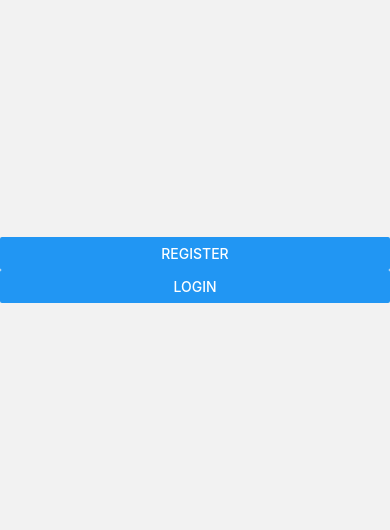
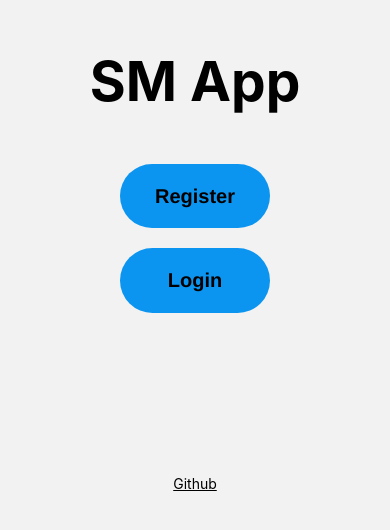
Before and after one commit to benjaminrittenhouse/social-media-app, a React Native app in the folder outfit/: screen / in a window 390 px wide. Shown: the part 152-682 px from the top of the page. Built offline with nearby package versions, Linux system fonts and the light colour scheme; no server answers.

Commit message:
working on styling, buttons -> touchableOpacity

```diff
--- a/outfit/components/Main.js
+++ b/outfit/components/Main.js
@@ -34,11 +34,12 @@ export class Main extends Component {
 
 		return (
 		    <Tab.Navigator initialRouteName="Feed" labeled = {false}
+		    		//headerShown = {false}
 		   	>
 		      	<Tab.Screen name="Feed" component={FeedScreen}
 		      	options={{
 		      		tabBarIcon: ({ color, size }) => (
-		      			<MaterialCommunityIcons name = "tshirt-crew" color={color} size={26} />
+		      			<MaterialCommunityIcons name = "home" color={color} size={26} />
 		      		),
 		      		headerShown: false,
 		      	}}/>
@@ -47,7 +48,7 @@ export class Main extends Component {
 		      		tabBarIcon: ({ color, size }) => (
 		      			<MaterialCommunityIcons name = "account-search" color={color} size={26} />
 		      		),
-		      		headerShown: false,
+		      		//headerShown: false,
 		      	}}/>
 		      	<Tab.Screen name="AddContainer" component={EmptyScreen}
 			      	listeners = {({ navigation }) => ({
--- a/outfit/components/auth/Landing.js
+++ b/outfit/components/auth/Landing.js
@@ -1,19 +1,86 @@
 import React from 'react'
-import { Text, View, Button } from 'react-native'
+import { Text, View, TouchableOpacity, StyleSheet, Linking } from 'react-native'
 
 
 // function, stateLESS
 export default function Landing({ navigation }){
 	return(
-		<View style={{ flex: 1, justifyContent: 'center'}}>
-			<Button
+		<View style={styles.landingView}>
+
+		<View style={styles.titleView}>
+		<Text style={styles.title}>SM App</Text>
+		</View>
+
+		<View style={styles.buttons}>
+			<TouchableOpacity
+				style={styles.landingButtons}
 				title="Register"
 				onPress={() => navigation.navigate("Register")}
-				/>
-			<Button
-				title="Login"
+				>
+				<Text style={styles.buttonText}>Register</Text>
+			</TouchableOpacity>
+			<TouchableOpacity
+				style={styles.landingButtons}
 				onPress={() => navigation.navigate("Login")}
-				/>
+			>
+				<Text style={styles.buttonText}>Login</Text>
+			</TouchableOpacity>
+		</View>
+
+		<View style={styles.gitView}>
+		<Text style={styles.github} onPress={() => Linking.openURL('https://github.com/benjaminrittenhouse/outfit-otd')}>Github</Text>
+		</View>
 		</View>
 	)
 }
+
+
+const styles = StyleSheet.create({
+	titleView: {
+		flex: 1/8,
+    	alignItems: 'center',
+	},
+	title: {
+		fontSize: 55,
+		textAlign: 'center',
+		flex: 1,
+		fontWeight: 'bold'
+	},
+	landingButtons: {
+		flex: 1,
+		alignContent: 'center',
+		alignItems: 'center',
+		alignSelf: 'center',
+		justifyContent: 'center',
+		color: 'black',
+		fontFamily: 'Helvetica',
+		borderRadius: 33,
+		height: 10,
+		width: 150,
+		textAlign: 'center',
+		margin: 10,
+		backgroundColor: '#0c95f0'
+	},
+	buttonText: {
+		fontSize: 20,
+		fontFamily: 'Helvetica',
+		fontWeight: 'bold',
+	},
+	landingView: {
+		flex: 1,
+		justifyContent: 'center',
+	},
+	buttons: {
+		flex: 1/5,
+    	alignItems: 'center',
+	},
+	github: {
+		textAlign: 'center',
+		textDecorationLine: 'underline',
+	},
+	gitView: {
+		flex: 1/5,
+		justifyContent: 'flex-end',
+	}
+
+})
--- a/outfit/components/auth/Login.js
+++ b/outfit/components/auth/Login.js
@@ -1,5 +1,5 @@
 import React, {Component} from 'react'
-import {View, Button, TextInput} from 'react-native'
+import {View, Button, TextInput, StyleSheet, TouchableOpacity, Text} from 'react-native'
 
 import firebase from 'firebase/compat/app'
 
@@ -29,28 +29,73 @@ export class Login extends Component {
 
 	render() {
 		return(
-			<View>
+			<View style={styles.view}>
+
+				<View style={styles.inputs}>
 				<TextInput
 					placeholder="email"
 					onChangeText={(email) => this.setState({ email })}
-					style={{backgroundColor: 'blue'}}
+					style={styles.input}
 				/>
 
 				<TextInput
 					placeholder="password"
 					secureTextEntry={true}
 					onChangeText={(password) => this.setState({ password })}
-					style={{backgroundColor: 'blue'}}
+					style={styles.input}
 				/>
+				</View>
 
-				<Button
+				<View style={styles.buttonView}>
+				<TouchableOpacity
 					onPress= {()=> this.onLogin()}
-					title="Login"
-				/>
+					style={styles.button}
+				>
+					<Text style={styles.buttonText}>Login</Text>
+				</TouchableOpacity>
+				</View>
 
 			</View>
 		)
 	}
 }
 
+const styles = StyleSheet.create({
+	view: {
+		flex: 1,
+		justifyContent: 'center',
+	},
+	inputs: {
+		flex: 1/3,
+		justifyContent: 'center',
+	},
+	input: {
+		fontSize: 25,
+		textAlign: 'center',
+		margin: 10,
+		height: 25,
+		backgroundColor: '#0c95f0',
+		borderRadius: 33,
+		color: 'black',
+		placeholderTextColor: 'black',
+	},
+	buttonView: {
+		flex: 1/3,
+		justifyContent: 'center',
+	},
+	button: {
+		backgroundColor: '#0c95f0',
+		textAlign: 'center',
+		borderRadius: 33,
+		flex: 1/5,
+		justifyContent: 'center',
+	},
+	buttonText: {
+		color: 'white',
+		fontSize: 40,
+		fontWeight: 'bold',
+	}
+
+})
+
 export default Login
--- a/outfit/components/auth/Register.js
+++ b/outfit/components/auth/Register.js
@@ -1,5 +1,5 @@
 import React, {Component} from 'react'
-import {View, Button, TextInput} from 'react-native'
+import {View, Button, TextInput, StyleSheet, TouchableOpacity, Text} from 'react-native'
 
 import firebase from 'firebase/compat/app'
 
@@ -36,34 +36,79 @@ export class Register extends Component {
 
 	render() {
 		return(
-			<View>
+			<View style={styles.view}>
+
+				<View style={styles.inputs}>
 				<TextInput
-					placeholder="name"
-					onChangeText={(name) => this.setState({ name })}
-					style={{backgroundColor: 'blue'}}
+					placeholder="email"
+					onChangeText={(email) => this.setState({ email })}
+					style={styles.input}
 				/>
 
 				<TextInput
-					placeholder="email"
-					onChangeText={(email) => this.setState({ email })}
-					style={{backgroundColor: 'blue'}}
+					placeholder="username"
+					onChangeText={(name) => this.setState({ name })}
+					style={styles.input}
 				/>
 
 				<TextInput
 					placeholder="password"
 					secureTextEntry={true}
 					onChangeText={(password) => this.setState({ password })}
-					style={{backgroundColor: 'blue'}}
+					style={styles.input}
 				/>
+				</View>
 
-				<Button
-					onPress= {()=> this.onSignUp()}
-					title="Sign Up"
-				/>
+				<View style={styles.buttonView}>
+				<TouchableOpacity
+					onPress= {()=> this.onRegister()}
+					style={styles.button}
+				>
+					<Text style={styles.buttonText}>Register</Text>
+				</TouchableOpacity>
+				</View>
 
 			</View>
 		)
 	}
 }
 
+const styles = StyleSheet.create({
+	view: {
+		flex: 1,
+		justifyContent: 'center',
+	},
+	inputs: {
+		flex: 1/3,
+		justifyContent: 'center',
+	},
+	input: {
+		fontSize: 25,
+		textAlign: 'center',
+		margin: 10,
+		height: 25,
+		backgroundColor: '#0c95f0',
+		borderRadius: 33,
+		color: 'black',
+		placeholderTextColor: 'black',
+	},
+	buttonView: {
+		flex: 1/3,
+		justifyContent: 'center',
+	},
+	button: {
+		backgroundColor: '#0c95f0',
+		textAlign: 'center',
+		borderRadius: 33,
+		flex: 1/5,
+		justifyContent: 'center',
+	},
+	buttonText: {
+		color: 'white',
+		fontSize: 40,
+		fontWeight: 'bold',
+	}
+
+})
+
 export default Register
--- a/outfit/components/main/Comment.js
+++ b/outfit/components/main/Comment.js
@@ -71,7 +71,6 @@ function Comment(props) {
 			text
 		})
 
-		forceUpdate();
 	}
 
 	return (
--- a/outfit/components/main/Feed.js
+++ b/outfit/components/main/Feed.js
@@ -1,6 +1,6 @@
 import React, {useState, useEffect} from 'react'
 
-import { StyleSheet, View, Text, Image, FlatList, Button } from 'react-native'
+import { StyleSheet, View, Text, Image, FlatList, Button, Header } from 'react-native'
 import firebase from 'firebase/compat/app'
 import 'firebase/firestore'
 import {connect} from 'react-redux'
@@ -61,7 +61,11 @@ function Feed(props){
 	if(posts.length !== 0){ // there are posts to display
 		return(
 		<View style={styles.container}>
+
 			<View style={styles.postsContainer}>
+				<View style={styles.headerContainer}>
+					<Text style={styles.headerText}>Home</Text>
+				</View>
 				<FlatList
 				  	showsVerticalScrollIndicator={false}
   					showsHorizontalScrollIndicator={false}
@@ -120,7 +124,7 @@ const styles = StyleSheet.create({
 	},
 	postsContainer: {
 		flex: 1,
-		marginTop: 10
+	//	marginTop: 10
 	},
 	image: {
 		height: 300,
@@ -155,6 +159,15 @@ const styles = StyleSheet.create({
 	},
 	captionText: {
 		marginLeft: 5,
+	},
+	headerText: {
+		fontSize: 35,
+		margin: 5,
+		fontWeight: 'bold',
+		fontStyle: 'italics',
+	},
+	headerContainer: {
+		backgroundColor: '#0c95f0',
 	}
 })
 
--- a/outfit/components/main/Profile.js
+++ b/outfit/components/main/Profile.js
@@ -1,6 +1,6 @@
 import React, {useState, useEffect} from 'react'
 
-import { StyleSheet, View, Text, Image, FlatList, Button } from 'react-native'
+import { StyleSheet, View, Text, Image, FlatList, Button, TouchableOpacity } from 'react-native'
 import firebase from 'firebase/compat/app'
 require('firebase/firestore');
 import {connect} from 'react-redux'
@@ -107,10 +107,14 @@ function Profile(props){
 						)}
 					</View>
 				) :
-						<Button
-							title="Logout"
+				<View style={styles.buttonView}>
+						<TouchableOpacity
+							style={styles.logout}
 							onPress={() => onLogout()}
-						/>
+						>
+							<Text style={styles.logoutText}>Logout</Text>
+						</TouchableOpacity>
+				</View>
 				}
 			</View>
 
@@ -162,6 +166,24 @@ const styles = StyleSheet.create({
 	profText: {
 		fontSize: 30,
 		fontWeight: 'bold'
+	},
+	logout: {
+		marginTop: 10,
+		backgroundColor: '#0c95f0',
+		width: '50%',
+		textAlign: 'center',
+		alignContent: 'center',
+		alignItems: 'center',
+		flex: 1,
+	},
+	logoutText: {
+		fontSize: 20,
+		margin: 5,
+	},
+	buttonView: {
+		alignContent: 'center',
+		alignItems: 'center',
+		flex: 1,
 	}
 })
 
--- a/outfit/components/main/Search.js
+++ b/outfit/components/main/Search.js
@@ -1,6 +1,6 @@
 import React, {useState} from 'react'
 
-import { View, Text, TextInput, FlatList, TouchableOpacity } from 'react-native'
+import { View, Text, TextInput, FlatList, TouchableOpacity, StyleSheet } from 'react-native'
 
 import firebase from 'firebase/compat/app'
 
@@ -27,17 +27,46 @@ export default function Search(props){
 
 	return(
 		<View>
-			<TextInput placeh older="Find someone..." onChangeText={(search) => fetchUsers(search)}/>
+			<View style={styles.headerContainer}>
+					<Text style={styles.headerText}>Search</Text>
+			</View>
+			<TextInput style = {styles.searchText} placeholder="Find someone..." onChangeText={(search) => fetchUsers(search)}/>
 			<FlatList
 				numColumn={1}
 				horizontal={false}
 				data={users}
+				style={styles.flatlist}
 				renderItem={({item}) => (
 					<TouchableOpacity onPress={() => props.navigation.navigate("Profile", {uid: item.id})}>
-						<Text>{item.name}</Text>
+						<Text style={styles.usernames}>{item.name}</Text>
 					</TouchableOpacity>
 				)}
 			/>
 		</View>
 	)
 }
+
+var styles = StyleSheet.create({
+	headerText: {
+		fontSize: 35,
+		margin: 5,
+		fontWeight: 'bold',
+		fontStyle: 'italics',
+	},
+	headerContainer: {
+		backgroundColor: '#0c95f0',
+	},
+	searchText: {
+		placeholderTextColor: 'gray',
+		marginLeft: 10,
+		marginTop: 10,
+		fontSize: 20,
+	},
+	flatlist: {
+		margin: 10,
+	},
+	usernames: {
+		fontSize: 20,
+		marginBottom: 5,
+	}
+})
```
Also changed, not shown: outfit/App.js (+10 -3 lines).
